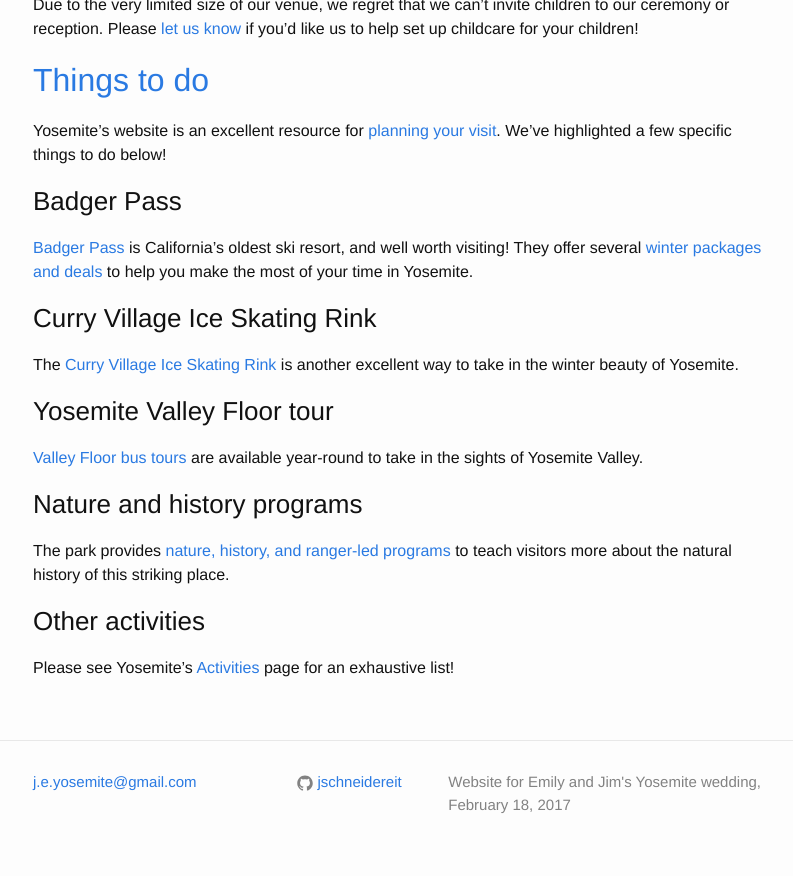
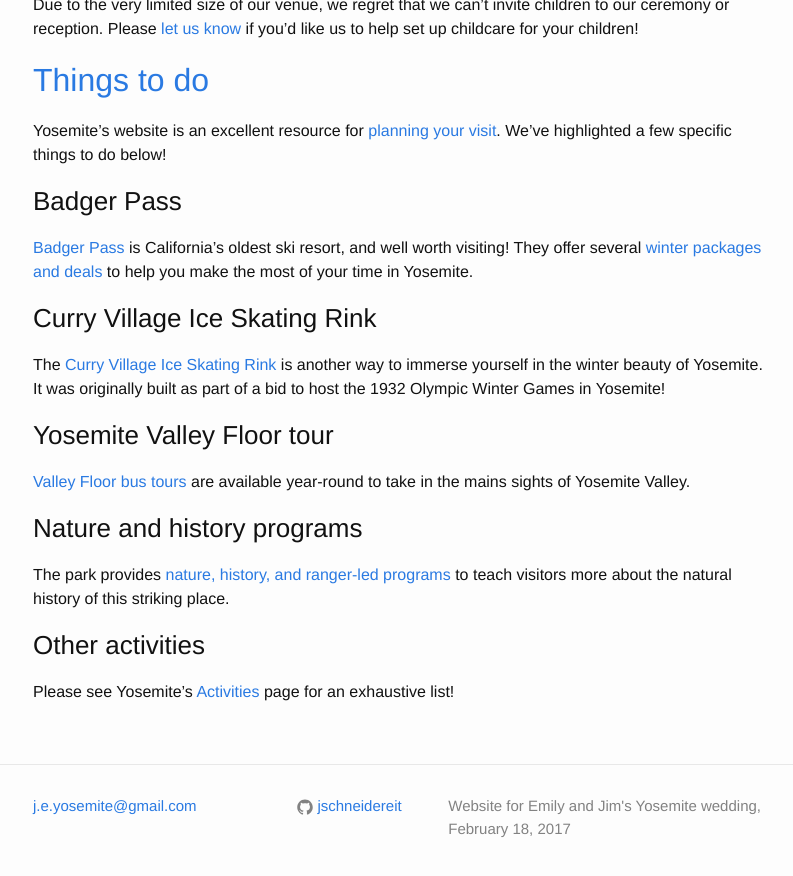
Before and after one commit to j-e-yosemite/j-e-yosemite.github.io, a Jekyll site: the page built from details.md, in a window 1280 px wide and 900 px high, scrolled down 1464 px. Shown: the top 876 px of the window, without its empty margins (237-1030 px from the left). Built offline with Jekyll 4.4.1, drawn with Linux system fonts in a browser that asks for light colours.

Commit message:
Added more to activities

```diff
--- a/details.md
+++ b/details.md
@@ -68,11 +68,11 @@
 
 ### Curry Village Ice Skating Rink
 
-The [Curry Village Ice Skating Rink](http://www.yosemitepark.com/ice-skating.aspx) is another excellent way to take in the winter beauty of Yosemite.
+The [Curry Village Ice Skating Rink](http://www.yosemitepark.com/ice-skating.aspx) is another way to immerse yourself in the winter beauty of Yosemite. It was originally built as part of a bid to host the 1932 Olympic Winter Games in Yosemite!
 
 ### Yosemite Valley Floor tour
 
-[Valley Floor bus tours](http://www.yosemitepark.com/valley-floor-tour.aspx) are available year-round to take in the sights of Yosemite Valley.
+[Valley Floor bus tours](http://www.yosemitepark.com/valley-floor-tour.aspx) are available year-round to take in the mains sights of Yosemite Valley.
 
 ### Nature and history programs
 
```
